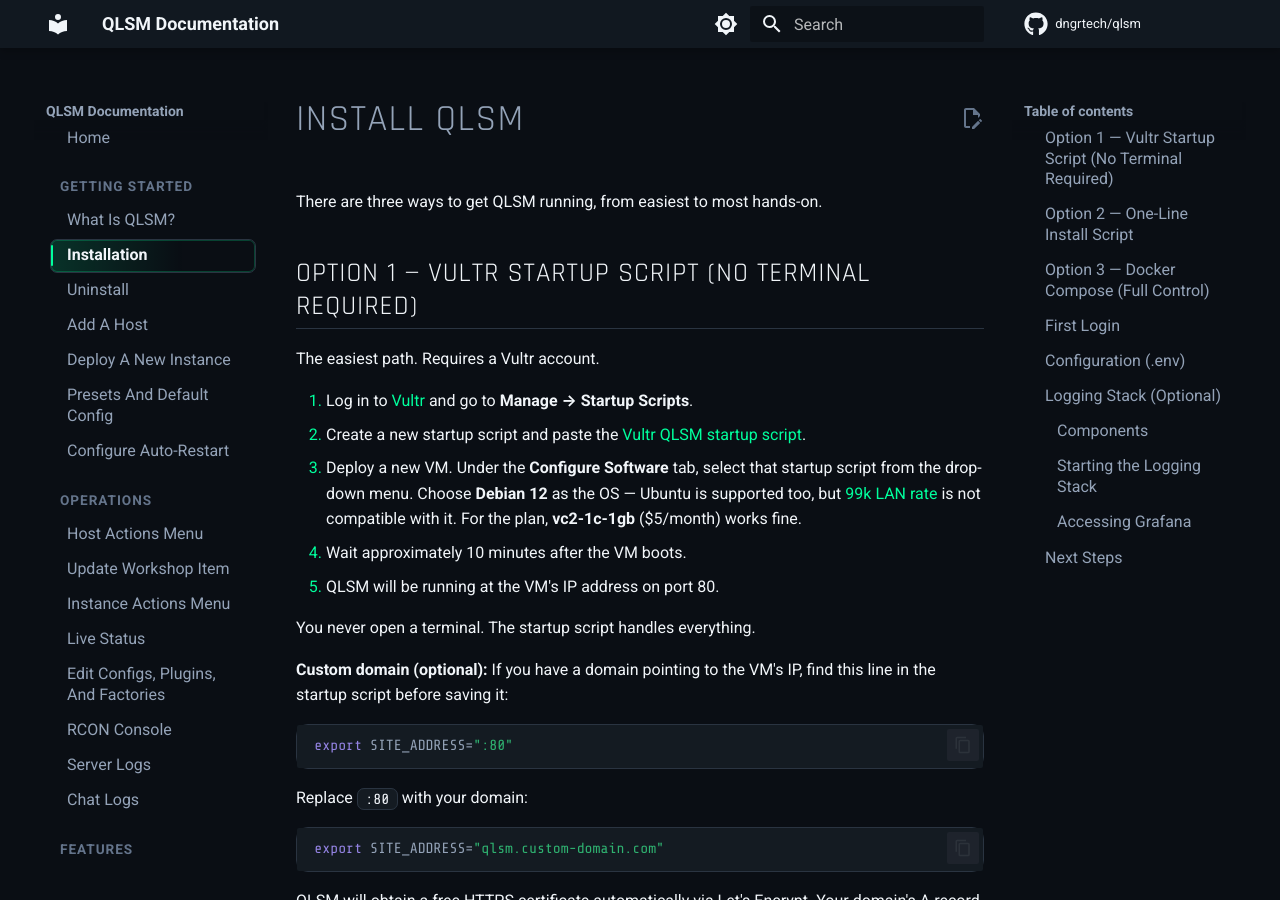
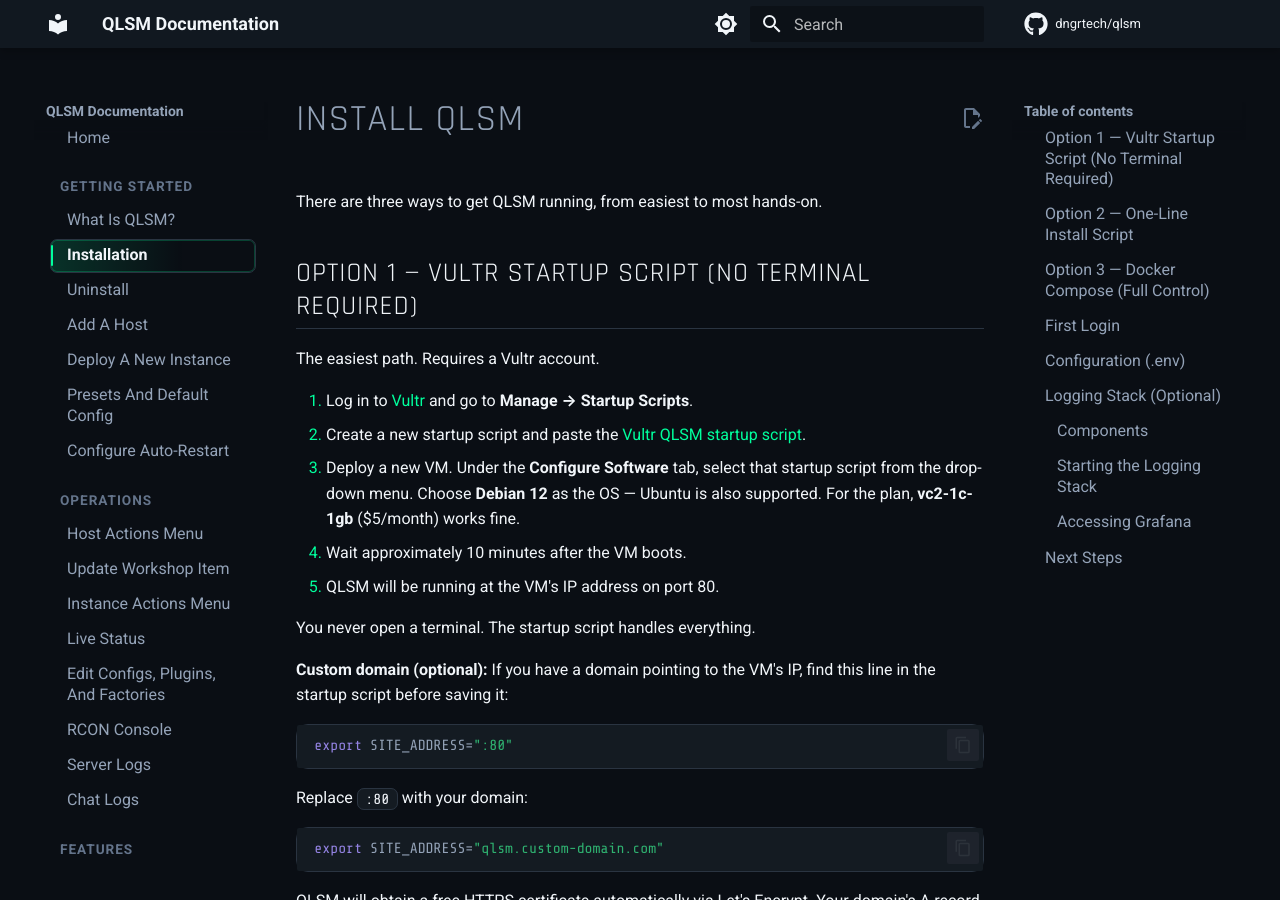
Before and after one commit to dngrtech/qlsm, an MkDocs documentation site: the page built from docs/user/getting-started/installation.md, in a window 1280 px wide and 900 px high. Built offline with MkDocs 1.6.1 and Material for MkDocs 9.7.7, drawn with Linux system fonts in a browser that asks for light colours; comment, search, counter and statistics services are not loaded.

Commit message:
docs(user): scrub OS-restriction language across user docs
Audits every reference to '99k LAN Rate requires Debian' and to
the legacy iptables/sysctl mechanics, points each to the rewritten
99k-lan-rate.md as the canonical explanation.

```diff
--- a/docs/user/getting-started/installation.md
+++ b/docs/user/getting-started/installation.md
@@ -8,7 +8,7 @@
 
 1. Log in to [Vultr](https://vultr.com) and go to **Manage → Startup Scripts**.
 2. Create a new startup script and paste the  [Vultr QLSM startup script](https://raw.githubusercontent.com/dngrtech/qlsm/main/vultr-startup.sh).
-3. Deploy a new VM. Under the **Configure Software** tab, select that startup script from the drop-down menu. Choose **Debian 12** as the OS — Ubuntu is supported too, but [99k LAN rate](../features/99k-lan-rate.md) is not compatible with it. For the plan, **vc2-1c-1gb** ($5/month) works fine.
+3. Deploy a new VM. Under the **Configure Software** tab, select that startup script from the drop-down menu. Choose **Debian 12** as the OS — Ubuntu is also supported. For the plan, **vc2-1c-1gb** ($5/month) works fine.
 4. Wait approximately 10 minutes after the VM boots.
 5. QLSM will be running at the VM's IP address on port 80.
 
```
Also changed, not shown: docs/user/getting-started/add-host.md (+1 -1 lines), docs/user/operations/instance-actions-menu.md (+1 -1 lines).
